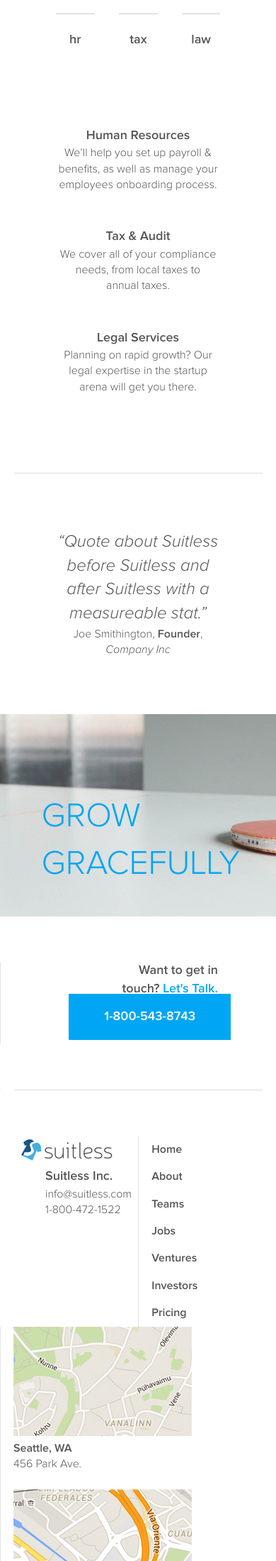
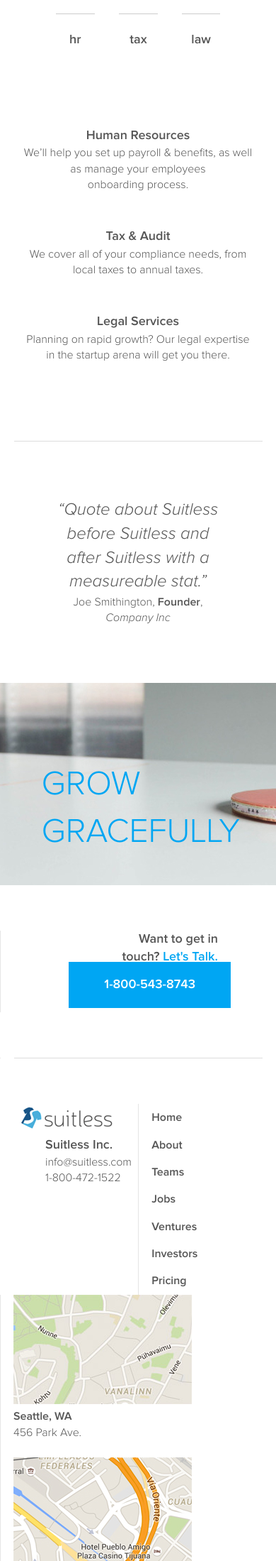
Before and after one commit to flanban/redolent-octo-kumquat, a Jekyll site: the page built from index.html, in a window 390 px wide. Shown: the part 2116-4315 px from the top of the page at 71% size. Built offline with Jekyll 4.4.1, drawn with Linux system fonts in a browser that asks for light colours.

Commit message:
responsive work, home-4

```diff
--- a/_sass/_home.scss
+++ b/_sass/_home.scss
@@ -186,6 +186,7 @@
       @media(max-width: 660px) {
         width: 100%;
         text-align:center;
+        padding: 0px 30px 50px 30px;
       }
       p {
         padding-right: 50%;
```
